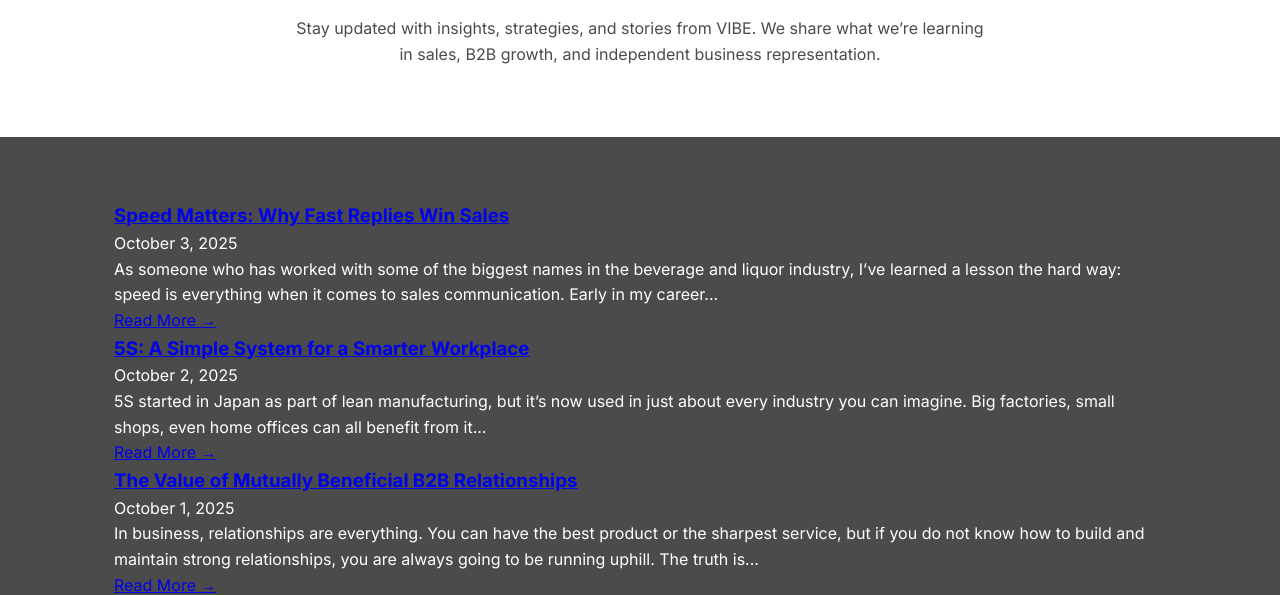
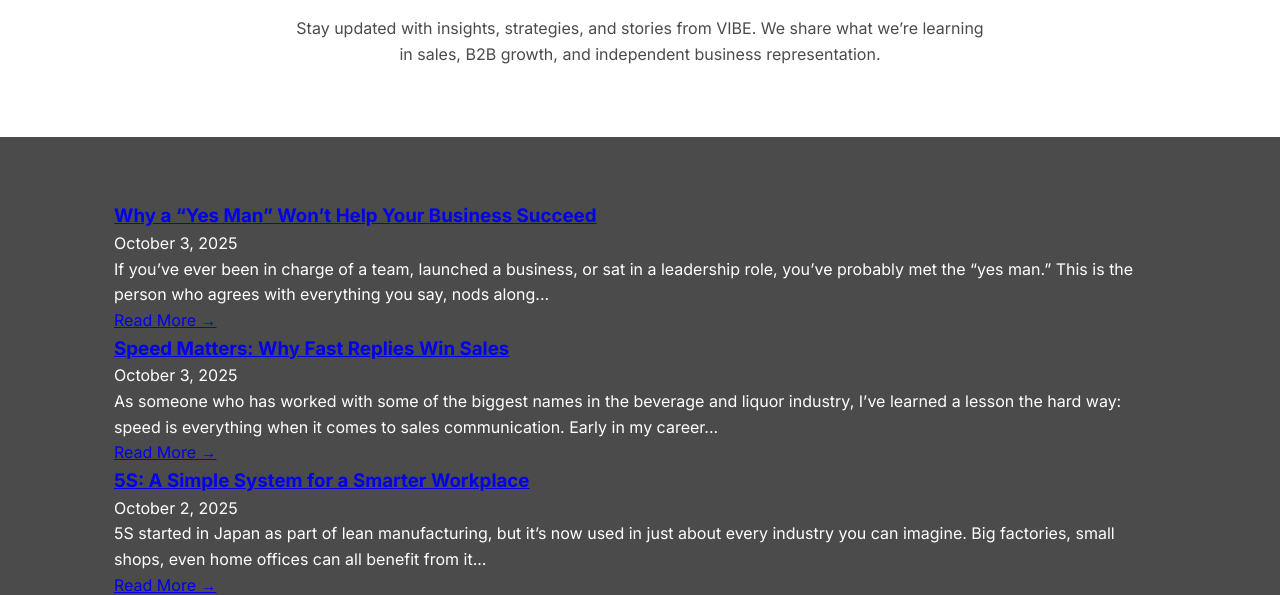
Before and after one commit to VIBEjimmy/vibe-website, a plain HTML site: page blog.html in a window 1280 px wide. Shown: the part 205-800 px from the top of the page. Drawn offline with Linux system fonts and the light colour scheme.

Commit message:
Update blog.html

```diff
--- a/blog.html
+++ b/blog.html
@@ -53,6 +53,14 @@
   <section class="alt-gray">
     <div class="content">
       <div class="posts">
+
+        <!-- Post 7 -->
+        <div class="post">
+          <h3><a href="https://medium.com/@VIBE_jimmy/why-a-yes-man-wont-help-your-business-succeed-5c4bb3597be2" target="_blank">Why a “Yes Man” Won’t Help Your Business Succeed</a></h3>
+          <div class="date">October 3, 2025</div>
+          <p>If you’ve ever been in charge of a team, launched a business, or sat in a leadership role, you’ve probably met the “yes man.” This is the person who agrees with everything you say, nods along...</p>
+          <a href="https://medium.com/@VIBE_jimmy/why-a-yes-man-wont-help-your-business-succeed-5c4bb3597be2" class="read-more" target="_blank">Read More →</a>
+        </div>
 
         <!-- Post 6 -->
         <div class="post">
```
